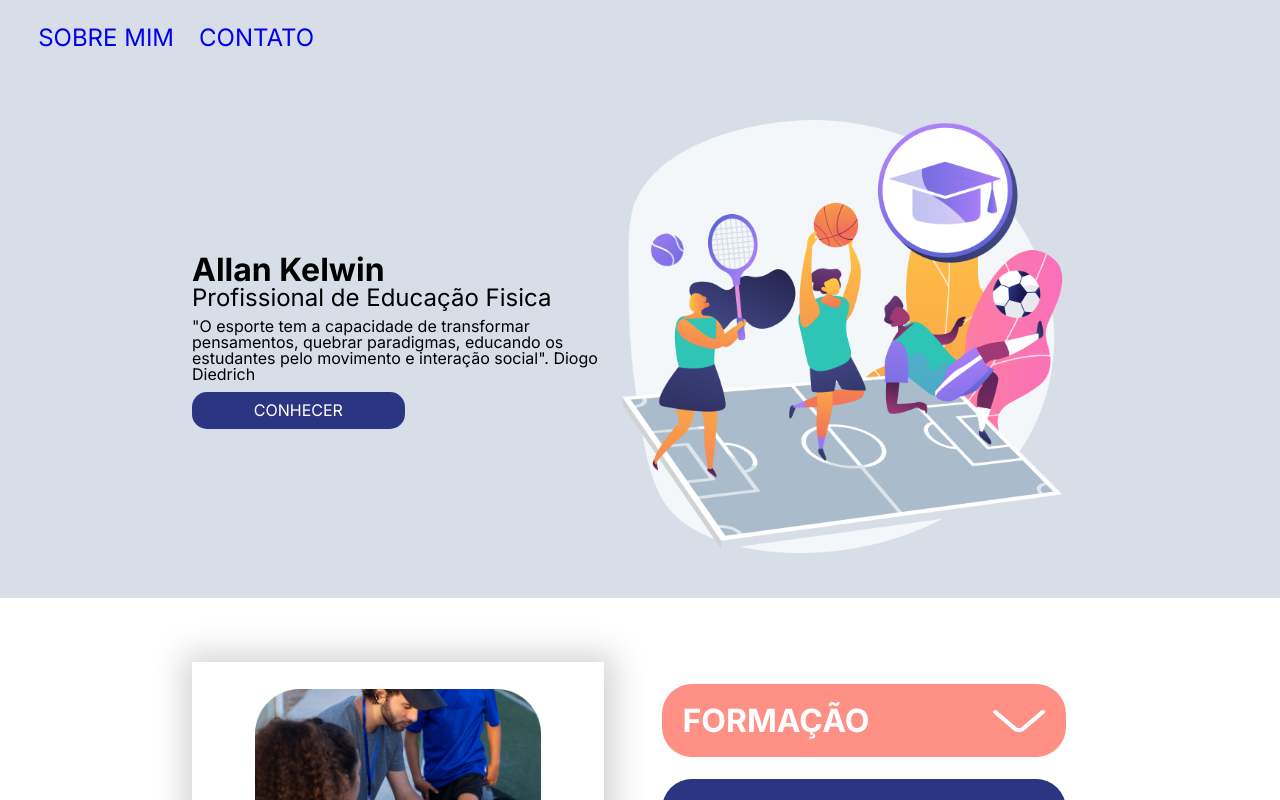
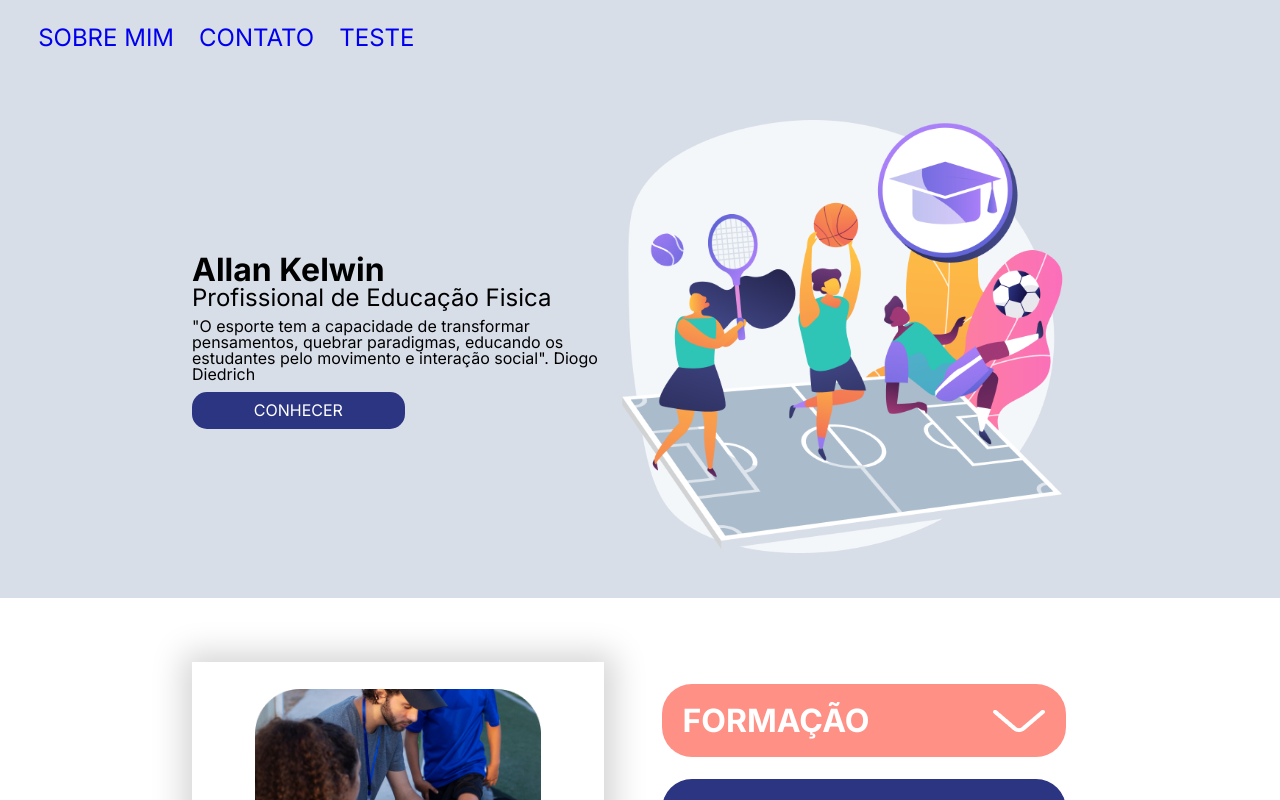
Before and after one commit to nicolyy/allanKelwin.portifolio, a React (Vite) app: page / in a window 1280 px wide. Shown: the top 800 px of the page. Built offline with nearby package versions, Linux system fonts and the light colour scheme.

Commit message:
TESTE DE URL

```diff
--- a/src/components/Cabecalho.jsx
+++ b/src/components/Cabecalho.jsx
@@ -11,6 +11,7 @@ import { Link } from "react-router-dom";
                  <header className="nav">
                     <Link to="/">SOBRE MIM</Link>
                     <Link to="/">CONTATO</Link>
+                    <Link to="/Obrigado">TESTE</Link>
                 </header>
             </>
         )
```
